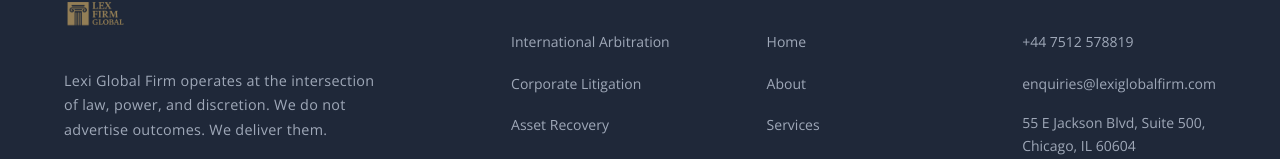
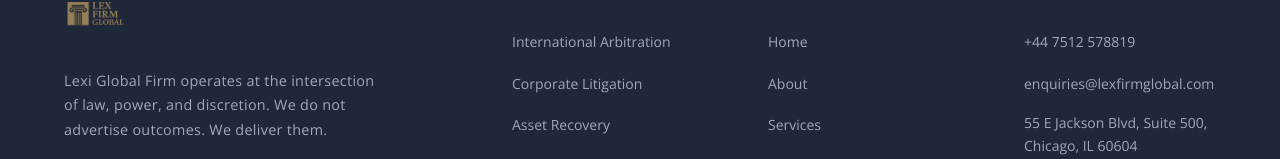
Before and after one commit to cloudflare-org/litigate, a Next.js app: page / in a window 1280 px wide. Shown: the part 5154-5313 px from the top of the page. Built offline with nearby package versions, Linux system fonts and the light colour scheme; a web font is replaced by a local one.

Commit message:
fix name

```diff
--- a/app/contact/page.tsx
+++ b/app/contact/page.tsx
@@ -43,8 +43,8 @@
               <p style={{ color: "var(--color-text-secondary)", lineHeight: "1.8", marginBottom: "var(--space-2xl)" }}>
                 We accept new clients by referral only. To make a confidential enquiry, please email us directly. All correspondence is treated with absolute discretion and responded to within 24 hours.
               </p>
-              <a href="mailto:enquiries@lexiglobalfirm.com" className="btn btn-primary" style={{ display: "inline-block", fontSize: "clamp(.8rem,2vw,1rem)", padding: "var(--space-lg) var(--space-2xl)", marginBottom: "var(--space-xl)", wordBreak: "break-all" }}>
-                enquiries@lexiglobalfirm.com
+              <a href="mailto:enquiries@lexfirmglobal.com" className="btn btn-primary" style={{ display: "inline-block", fontSize: "clamp(.8rem,2vw,1rem)", padding: "var(--space-lg) var(--space-2xl)", marginBottom: "var(--space-xl)", wordBreak: "break-all" }}>
+                enquiries@lexfirmglobal.com
               </a>
               <p style={{ color: "var(--color-text-tertiary)", fontSize: ".875rem", lineHeight: "1.7", marginBottom: "var(--space-3xl)" }}>
                 If you have been referred to us by an existing client, please mention this in your email.
--- a/app/portal/page.tsx
+++ b/app/portal/page.tsx
@@ -224,8 +224,8 @@
                 <p style={{ textAlign: "center", marginTop: "1.5rem", fontSize: ".72rem", color: "rgba(159,168,184,.35)", lineHeight: 1.6 }}>
                     This portal is for authorised clients only.<br />
                     If you have not received an access code, contact{" "}
-                    <a href="mailto:enquiries@lexiglobalfirm.com" style={{ color: "rgba(182,157,116,.6)", textDecoration: "none" }}>
-                        enquiries@lexiglobalfirm.com
+                    <a href="mailto:enquiries@lexfirmglobal.com" style={{ color: "rgba(182,157,116,.6)", textDecoration: "none" }}>
+                        enquiries@lexfirmglobal.com
                     </a>
                 </p>
             </div>
--- a/app/team/page.tsx
+++ b/app/team/page.tsx
@@ -206,7 +206,7 @@
                 Full attorney profiles, contact details, and direct introductions are available to referred clients and registered enquirers only. Use the search above to find attorneys by name, practice area, or position. To request access or make a referral enquiry, please contact us directly.
               </p>
               <div className="team-btn-row">
-                <a href="mailto:enquiries@lexiglobalfirm.com" className="btn btn-primary">Request Access</a>
+                <a href="mailto:enquiries@lexfirmglobal.com" className="btn btn-primary">Request Access</a>
                 <a href="/contact" className="btn">Contact the Firm</a>
               </div>
             </div>
@@ -273,7 +273,7 @@
                         Attorney profiles and contact details are available to referred clients and registered enquirers only. To request access, please contact the firm directly.
                       </p>
                       <div className="team-btn-row">
-                        <a href="mailto:enquiries@lexiglobalfirm.com" className="btn btn-primary">Request Access</a>
+                        <a href="mailto:enquiries@lexfirmglobal.com" className="btn btn-primary">Request Access</a>
                         <a href="/contact" className="btn">Contact the Firm</a>
                       </div>
                     </div>
--- a/components/LexiFooter.tsx
+++ b/components/LexiFooter.tsx
@@ -11,7 +11,7 @@
                     <h4>New York</h4>
                     <ul>
                         <li><a href="tel:+12125551000">+1 (212) 555-1000</a></li>
-                        <li><a href="mailto:ny@lexiglobalfirm.com">ny@lexiglobalfirm.com</a></li>
+                        <li><a href="mailto:ny@lexfirmglobal.com">ny@lexfirmglobal.com</a></li>
                         <li>Madison Avenue, New York, NY 10065</li>
                     </ul>
                 </div>
--- a/data/siteData.json
+++ b/data/siteData.json
@@ -16,7 +16,7 @@
   },
   "contact": {
     "phone": "+44 7512 578819",
-    "email": "enquiries@lexiglobalfirm.com",
+    "email": "enquiries@lexfirmglobal.com",
     "address": {
       "street": "55 E Jackson Blvd, Suite 500",
       "city": "Chicago, IL 60604",
@@ -111,7 +111,7 @@
       "role": "Senior Partner",
       "specialty": "International Arbitration",
       "emoji": "👩‍💼",
-      "email": "v.chen@lexiglobalfirm.com",
+      "email": "v.chen@lexfirmglobal.com",
       "phone": "+44 20 7000 1001",
       "contactPrivate": false,
       "bio": "Victoria leads our international arbitration practice with 28 years of experience across ICC, LCIA, and UNCITRAL proceedings. She has represented sovereign states, state-owned enterprises, and Fortune 100 corporations in disputes exceeding 1 billion dollars in value.",
@@ -135,7 +135,7 @@
       "role": "Managing Partner",
       "specialty": "Corporate Litigation and Asset Recovery",
       "emoji": "👨‍💼",
-      "email": "m.rothschild@lexiglobalfirm.com",
+      "email": "m.rothschild@lexfirmglobal.com",
       "phone": "+44 20 7000 1002",
       "contactPrivate": false,
       "bio": "Marcus oversees the firm's global operations and leads our corporate litigation and asset recovery practice. He has recovered in excess of 3.2 billion dollars in misappropriated assets across 22 jurisdictions.",
@@ -159,7 +159,7 @@
       "role": "Partner",
       "specialty": "Investment Law and Regulatory Affairs",
       "emoji": "👩‍💼",
-      "email": "p.kapoor@lexiglobalfirm.com",
+      "email": "p.kapoor@lexfirmglobal.com",
       "phone": "+44 20 7000 1003",
       "contactPrivate": false,
       "bio": "Priya advises institutional investors, sovereign funds, and private equity houses on cross-border investment disputes, regulatory investigations, and compliance frameworks. She has appeared before regulatory bodies in the UK, EU, US, and Singapore.",
@@ -183,7 +183,7 @@
       "role": "Partner",
       "specialty": "International Arbitration",
       "emoji": "👨‍💼",
-      "email": "a.moreau@lexiglobalfirm.com",
+      "email": "a.moreau@lexfirmglobal.com",
       "phone": "+44 20 7000 1004",
       "contactPrivate": false,
       "bio": "Alexandre is one of the foremost authorities on international arbitration in Europe. He has acted as counsel and arbitrator in disputes arising from major infrastructure projects across Africa, the Middle East, and Central Asia.",
@@ -206,7 +206,7 @@
       "role": "Partner",
       "specialty": "Private Wealth and Family Office Advisory",
       "emoji": "👩‍💼",
-      "email": "e.vasquez@lexiglobalfirm.com",
+      "email": "e.vasquez@lexfirmglobal.com",
       "phone": "+44 20 7000 1005",
       "contactPrivate": false,
       "bio": "Elena advises ultra-high-net-worth families, family offices, and private foundations on wealth structuring, succession planning, and the resolution of complex family disputes.",
@@ -229,7 +229,7 @@
       "role": "Associate",
       "specialty": "International Arbitration and Investment Law",
       "emoji": "👩‍💼",
-      "email": "s.brennan@lexiglobalfirm.com",
+      "email": "s.brennan@lexfirmglobal.com",
       "phone": "+44 20 7000 1007",
       "contactPrivate": false,
       "bio": "Sophia focuses on international arbitration and investment treaty disputes, with particular experience in ICSID and SIAC proceedings. Before joining Lexi Global Firm, she completed a fellowship at the Permanent Court of Arbitration in The Hague.",
--- a/public/documents/LGF-2024-001.html
+++ b/public/documents/LGF-2024-001.html
@@ -182,8 +182,8 @@
 <div class="header-right">
 <strong>Lexi Global Firm</strong><br>
 T: +44 7512 578819<br>
-E: enquiries@lexiglobalfirm.com<br>
-W: lexiglobalfirm.com
+E: enquiries@lexfirmglobal.com<br>
+W: lexfirmglobal.com
 </div>
 
 </div>
--- a/public/documents/letterhead.html
+++ b/public/documents/letterhead.html
@@ -50,8 +50,8 @@
       <strong>Lexi Global Firm</strong>
       55 E Jackson Blvd, Suite 500, Chicago, IL 60604<br>
       T: +44 7512 578819<br>
-      E: enquiries@lexiglobalfirm.com<br>
-      W: lexiglobalfirm.com
+      E: enquiries@lexfirmglobal.com<br>
+      W: lexfirmglobal.com
     </div>
   </div>
 
```
